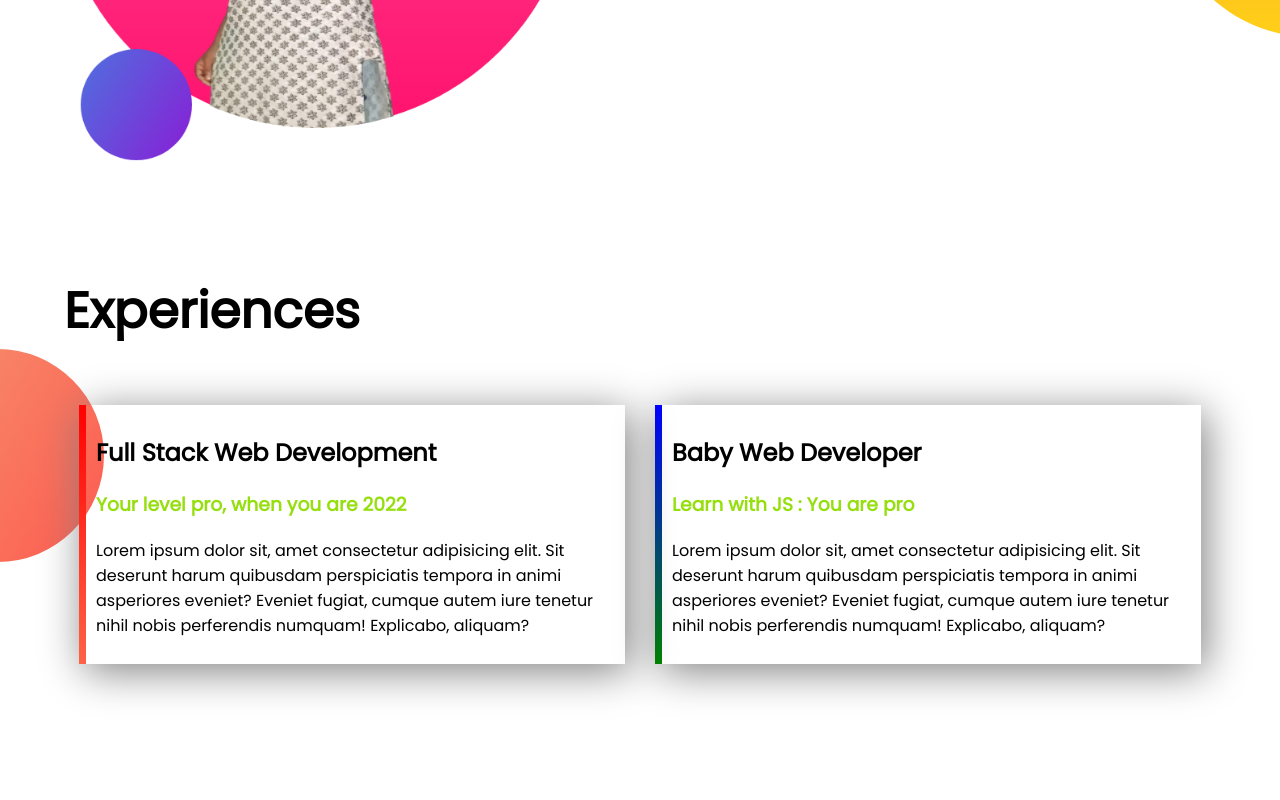
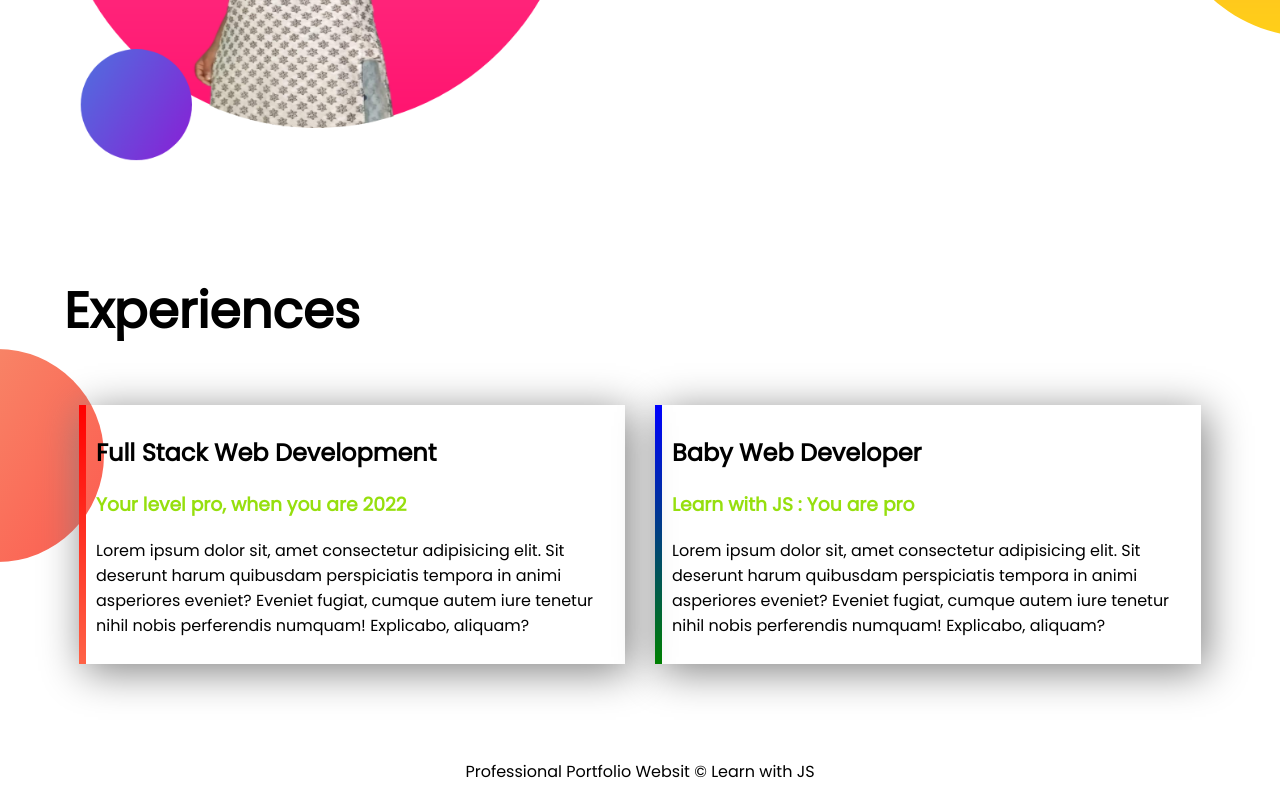
Before and after one commit to rashida1234/professional-portfolio, a plain HTML site: page index.html in a window 1280 px wide. Shown: the part 1099-1899 px from the top of the page. Before the commit the page ends 1842 px from the top, so only its background shows below. Drawn offline with Linux system fonts and the light colour scheme.

Commit message:
footer and finishing

```diff
--- a/index.html
+++ b/index.html
@@ -54,5 +54,9 @@
        </div>
 
    </section>
+
+   <footer>
+       <p>Professional Portfolio Websit &COPY; Learn with JS</p>
+   </footer>
 </body>
 </html>
--- a/style.css
+++ b/style.css
@@ -73,3 +73,6 @@ h1{
     border-image-slice: 1;
     padding: 10px;
 }
+footer p{
+    text-align: center;
+}
```
